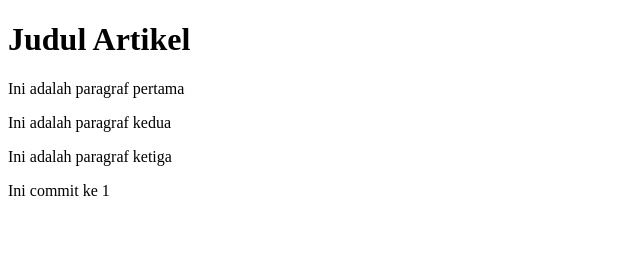
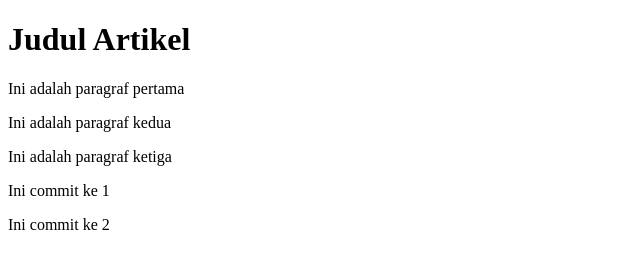
Before and after one commit to Wisander-Wibowo/praktek-06-github, a plain HTML site: page index.html in a window 1280 px wide. Shown: the whole page, without its empty margins (0-640 px from the left). Drawn offline with Linux system fonts and the light colour scheme.

Commit message:
menambahkan commit 2

```diff
--- a/index.html
+++ b/index.html
@@ -12,5 +12,6 @@
     <p>Ini adalah paragraf ketiga</p>
 
     <p>Ini commit ke 1</p>
+    <p>Ini commit ke 2</p>
 </body>
 </html>
```
